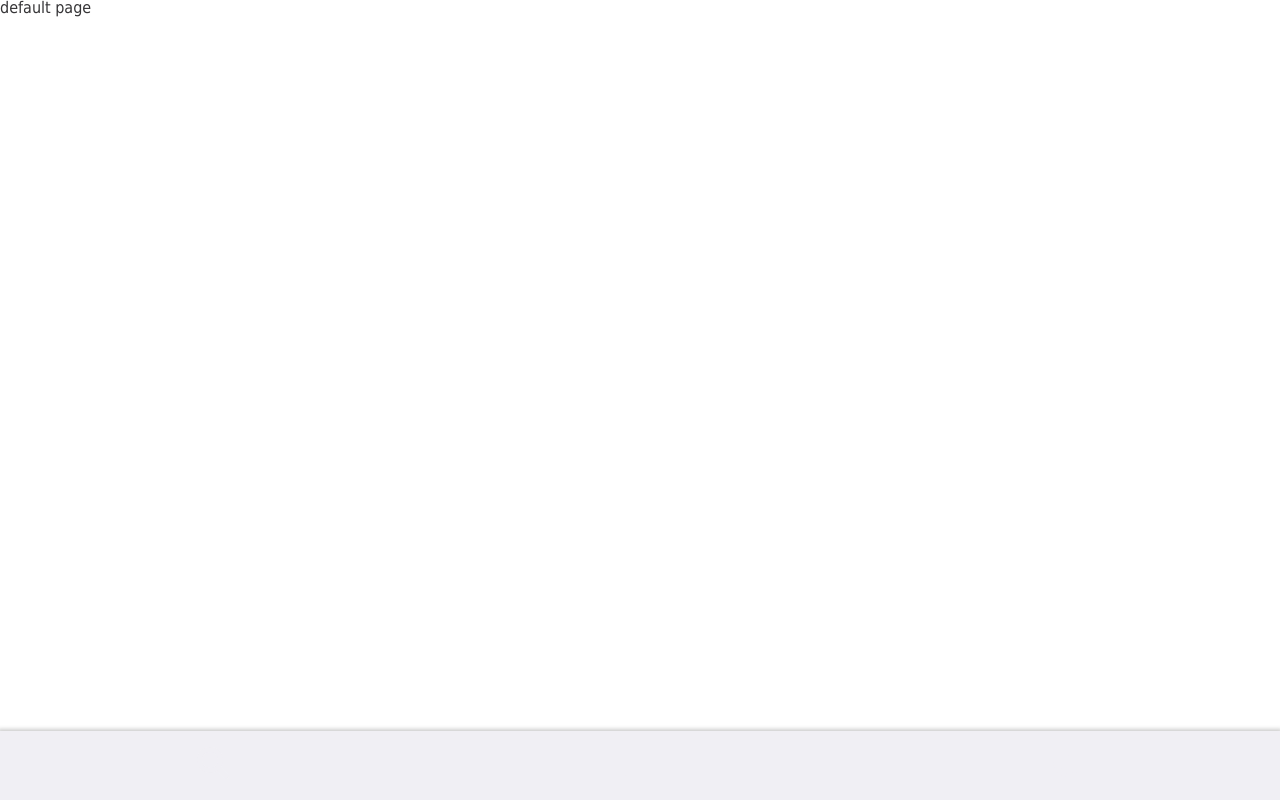
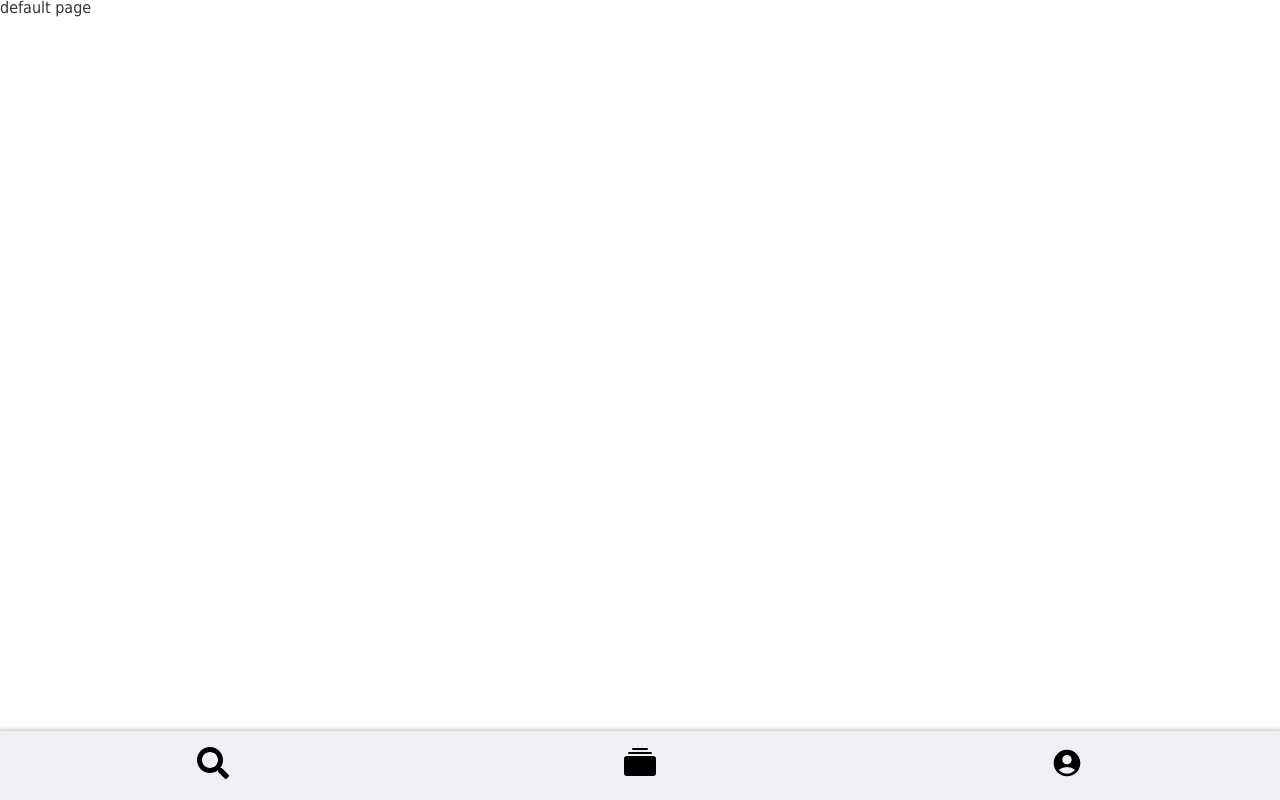
Before and after one commit to theykay/podra, a React (Create React App) app: page / in a window 1280 px wide. Built offline with nearby package versions, Linux system fonts and the light colour scheme.

Commit message:
styling navbar

```diff
--- a/src/components/Navbar/Navbar.jsx
+++ b/src/components/Navbar/Navbar.jsx
@@ -1,27 +1,22 @@
-import { useLocation } from 'react-router-dom';
+import { NavLink } from 'react-router-dom';
 import { MdAccountCircle } from 'react-icons/md';
 import { FaSearch } from 'react-icons/fa';
 import { BsCollectionFill } from 'react-icons/bs';
 import './Navbar.scss';
-
-const usePathName = () => {
-  const location = useLocation();
-  return location.pathname;
-}
 
 const Navbar = () => {
   return (
     <header id="navbar">
       <nav>
         <ul className="menu-links">
-          <li className={usePathName() === '/browse' ? 'menu-links-item current' : "menu-links-item"}>
-            <a className="menu-link" href="/browse"><FaSearch /></a>
+          <li className="menu-links-item">
+            <NavLink to='browse' className="menu-link" activeClassName="current"><FaSearch /></NavLink>
           </li>
-          <li className={usePathName() === '/library' ? 'menu-links-item current' : "menu-links-item"}>
-            <a className="menu-link" href="/library"><BsCollectionFill /></a>
+          <li className="menu-links-item">
+            <NavLink to='library' className="menu-link" activeClassName="current"><BsCollectionFill /></NavLink>
           </li>
-          <li className={usePathName() === '/account' ? 'menu-links-item current' : "menu-links-item"}>
-            <a className="menu-link" href="/account"><MdAccountCircle /></a>
+          <li className="menu-links-item">
+            <NavLink to='account' className="menu-link" activeClassName="current"><MdAccountCircle /></NavLink>
           </li>
         </ul>
       </nav>
--- a/src/components/Navbar/Navbar.scss
+++ b/src/components/Navbar/Navbar.scss
@@ -18,27 +18,21 @@
 
 .menu-links-item {
   display: inline-block;
-  color: styles.$colorLight;
   width: 100%;
-  &:hover {
-    background: styles.$colorMLight;
-  }
-  &:active {
-    background: styles.$colorMLight;
-  }
-}
-
-.current {
-  color: styles.$colorDark;
-  background: styles.$colorMLight;
 }
 
 .menu-link {
   display: inline-block;
   text-decoration: none;
-  color: inherit;
+  color: styles.$colorDark;
   width: 100%;
   text-align: center;
   padding: 1rem 0;
   font-size: 2rem;
+  // get rid of blue highlighting on click
+  -webkit-tap-highlight-color: transparent;
 }
+
+.current {
+  background: styles.$colorLight;
+}
```
